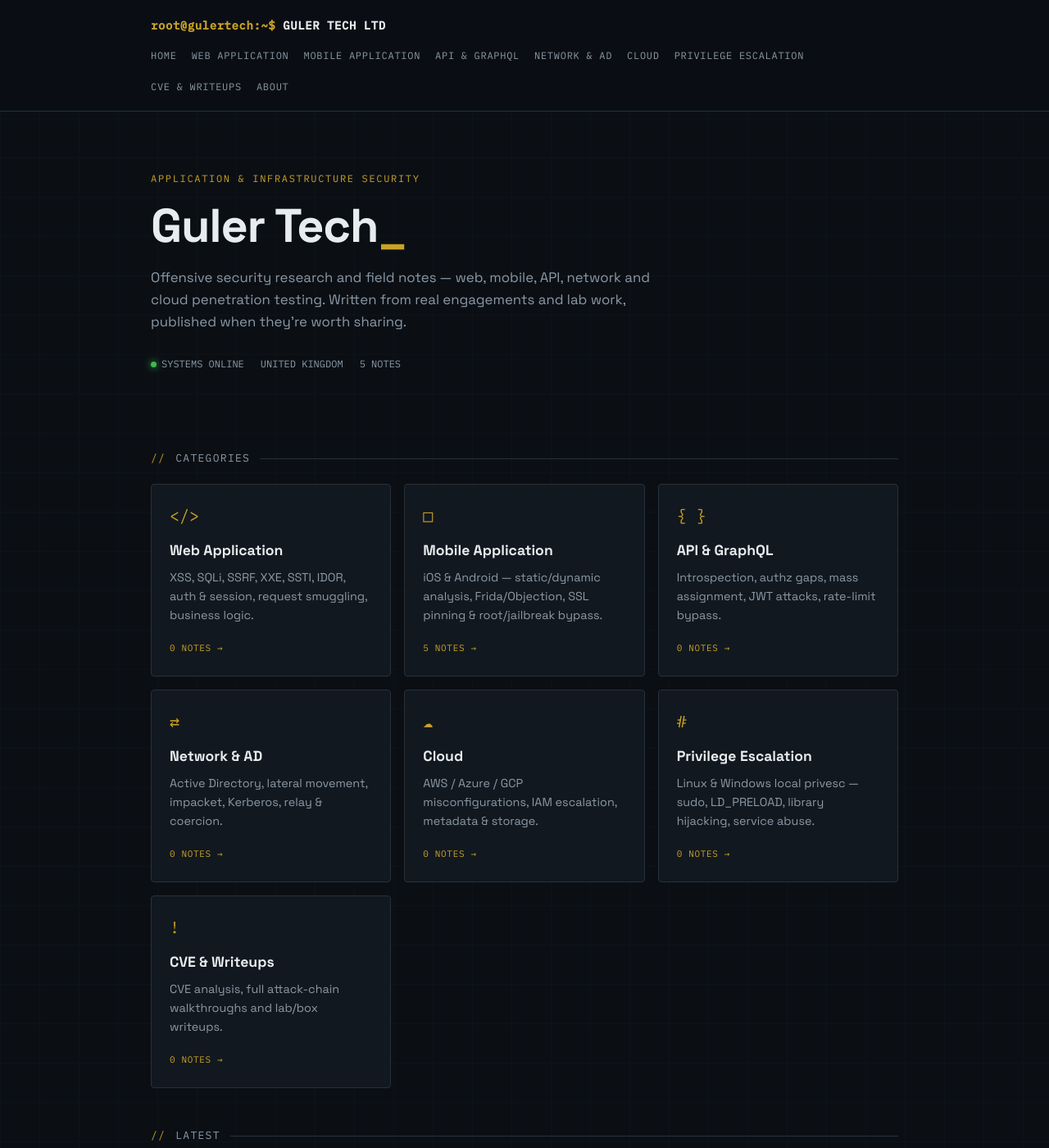
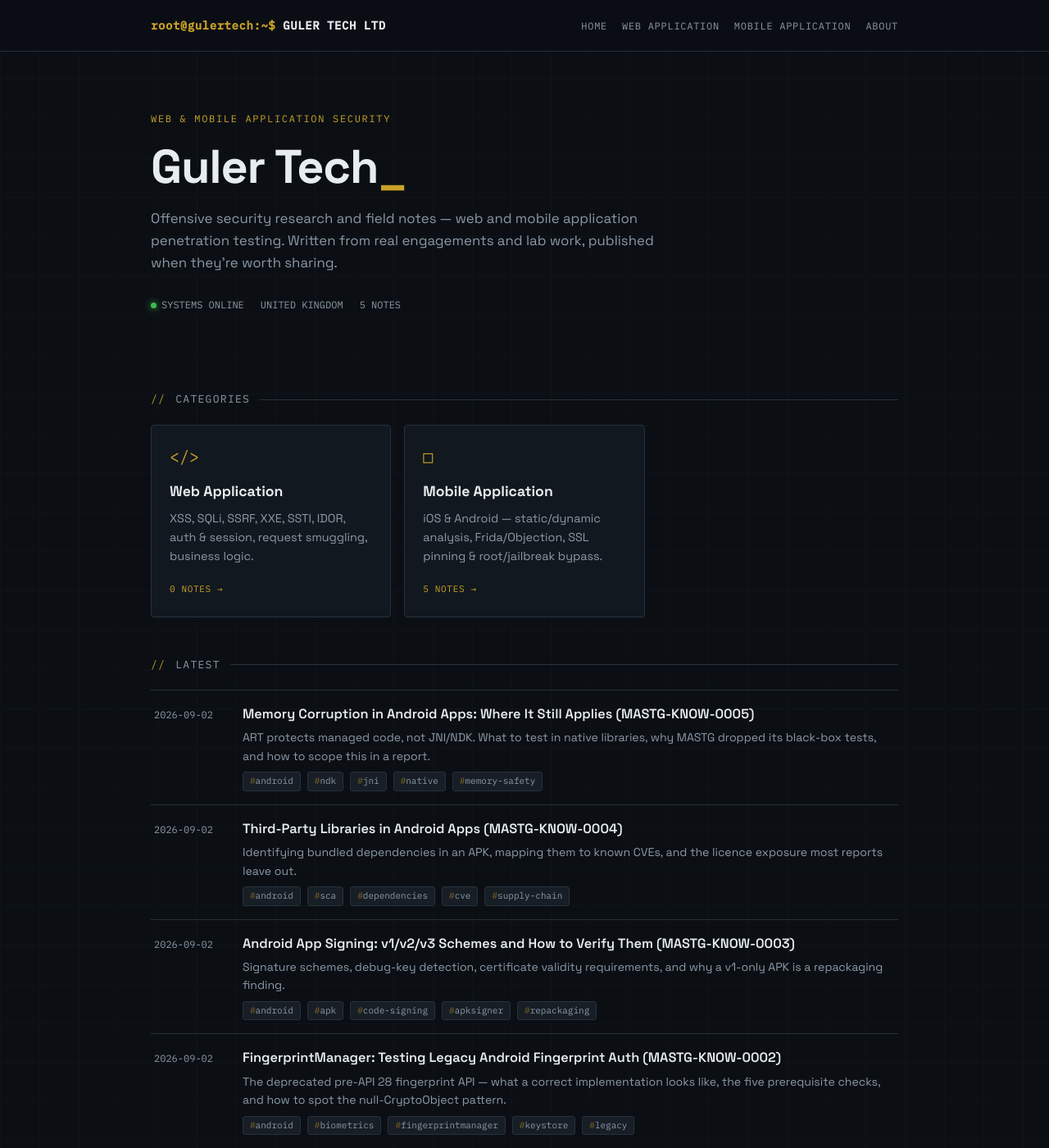
Before and after one commit to SefaGuler/gulertechltd, a Jekyll site: the page built from index.html, in a window 1280 px wide and 1400 px high. Shown: the whole window at 82% size. Built offline with Jekyll 4.4.1, drawn with Linux system fonts in a browser that asks for light colours.

Commit message:
Remove api, network, cloud, privesc and cve categories
Site now covers web and mobile only. Updated homepage, about page and
site description to match.

Co-Authored-By: Claude Opus 5.5 <noreply@anthropic.com>

```diff
--- a/_config.yml
+++ b/_config.yml
@@ -1,8 +1,8 @@
 title: Guler Tech Ltd
 tagline: Offensive Security Research & Notes
 description: >-
-  Penetration testing notes and research by Guler Tech Ltd — web, mobile, API,
-  network/AD, cloud and privilege-escalation writeups from real engagements and lab work.
+  Penetration testing notes and research by Guler Tech Ltd — web and mobile
+  application security writeups from real engagements and lab work.
 author: Guler Tech Ltd
 email: info@gulertech.co.uk
 url: "https://gulertech.co.uk"
@@ -32,34 +32,9 @@ collections:
     title: Mobile Application
     icon: "&#9633;"
     blurb: "iOS & Android — static/dynamic analysis, Frida/Objection, SSL pinning & root/jailbreak bypass."
-  api:
-    output: true
-    title: API & GraphQL
-    icon: "{ }"
-    blurb: "Introspection, authz gaps, mass assignment, JWT attacks, rate-limit bypass."
-  network:
-    output: true
-    title: Network & AD
-    icon: "&#8644;"
-    blurb: "Active Directory, lateral movement, impacket, Kerberos, relay & coercion."
-  cloud:
-    output: true
-    title: Cloud
-    icon: "&#9729;"
-    blurb: "AWS / Azure / GCP misconfigurations, IAM escalation, metadata & storage."
-  privesc:
-    output: true
-    title: Privilege Escalation
-    icon: "#"
-    blurb: "Linux & Windows local privesc — sudo, LD_PRELOAD, library hijacking, service abuse."
-  cve:
-    output: true
-    title: CVE & Writeups
-    icon: "!"
-    blurb: "CVE analysis, full attack-chain walkthroughs and lab/box writeups."
 
 # Order categories appear on the homepage
-category_order: [web, mobile, api, network, cloud, privesc, cve]
+category_order: [web, mobile]
 
 defaults:
   - scope:
@@ -74,36 +49,6 @@ defaults:
     values:
       layout: note
       category: mobile
-  - scope:
-      path: ""
-      type: api
-    values:
-      layout: note
-      category: api
-  - scope:
-      path: ""
-      type: network
-    values:
-      layout: note
-      category: network
-  - scope:
-      path: ""
-      type: cloud
-    values:
-      layout: note
-      category: cloud
-  - scope:
-      path: ""
-      type: privesc
-    values:
-      layout: note
-      category: privesc
-  - scope:
-      path: ""
-      type: cve
-    values:
-      layout: note
-      category: cve
 
 exclude:
   - README.md
--- a/index.html
+++ b/index.html
@@ -3,10 +3,10 @@ layout: default
 ---
 <main class="wrap">
   <section class="hero">
-    <div class="eyebrow">Application &amp; Infrastructure Security</div>
+    <div class="eyebrow">Web &amp; Mobile Application Security</div>
     <h1>Guler Tech<span class="cursor">_</span></h1>
     <p class="lede">
-      Offensive security research and field notes — web, mobile, API, network and cloud
+      Offensive security research and field notes — web and mobile application
       penetration testing. Written from real engagements and lab work, published when
       they're worth sharing.
     </p>
```
Also changed, not shown: about/index.md (+1 -1 lines), api/index.md (deleted, +0 -5 lines), cloud/index.md (deleted, +0 -5 lines), cve/index.md (deleted, +0 -5 lines), network/index.md (deleted, +0 -5 lines), privesc/index.md (deleted, +0 -5 lines), README.md, 5 other files.
